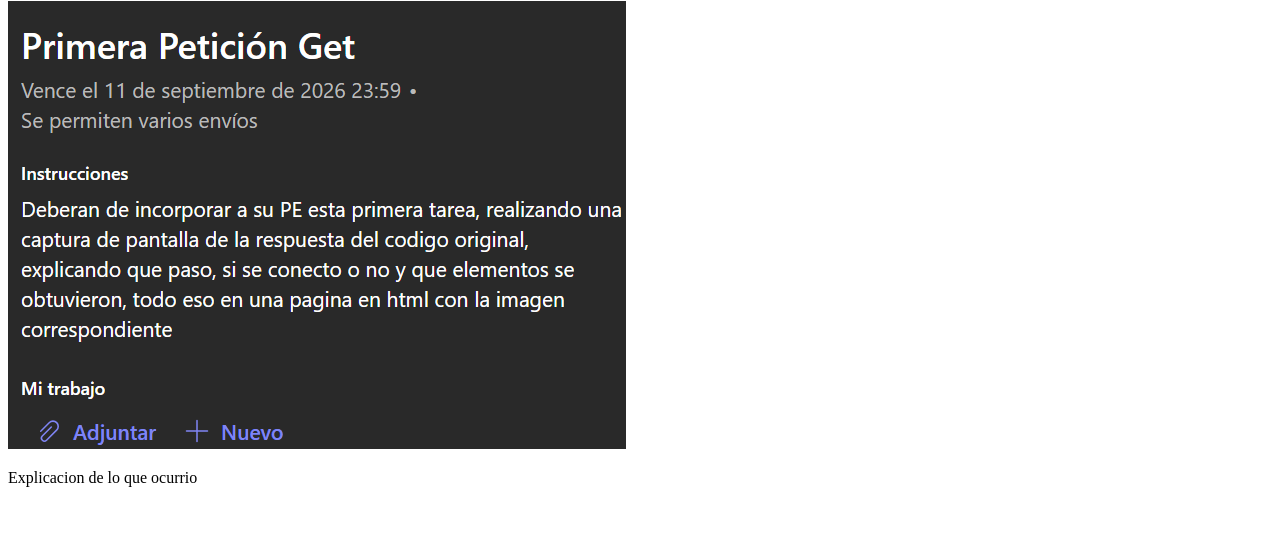
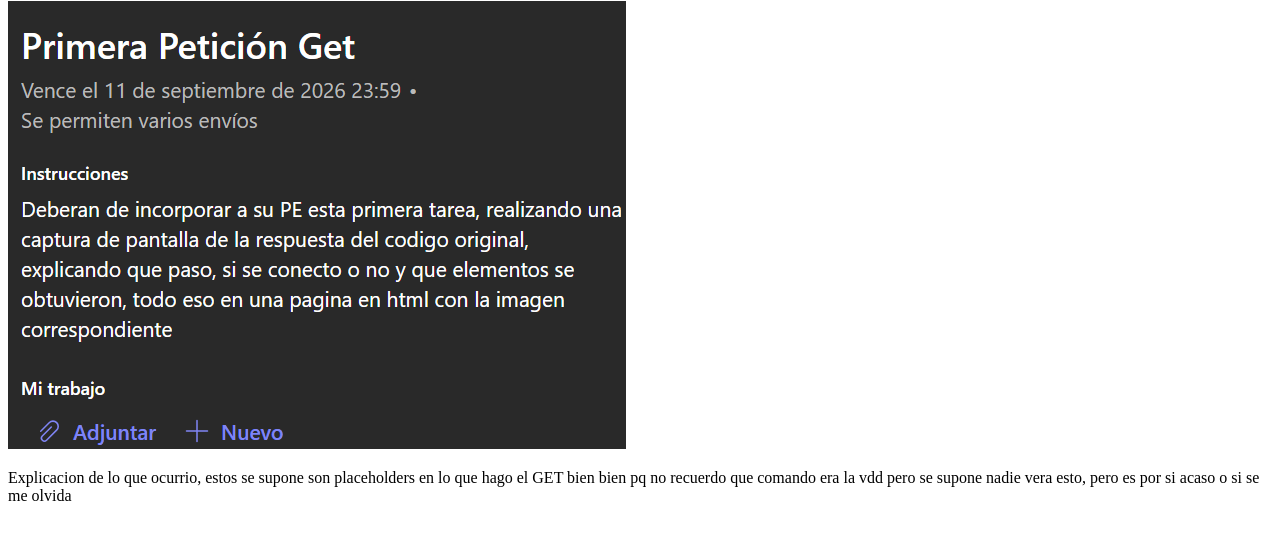
Before and after one commit to Hetor1709/2026-PS-ISD-ROMEROVELAZQUEZHECTORHUGO, a plain HTML site: page ISD Primer Parcial/tarea1.html in a window 1280 px wide. Shown: the part 79-618 px from the top of the page. Drawn offline with Linux system fonts and the light colour scheme.

Commit message:
notas placeholder

```diff
--- a/ISD Primer Parcial/tarea1.html
+++ b/ISD Primer Parcial/tarea1.html
@@ -9,6 +9,6 @@
     <h1>Primer GET y peticion</h1>
     <img src="/ISD Primer Parcial/Captura de pantalla 2026-09-21 234156.png" alt="">
 
-    <p>Explicacion de lo que ocurrio</p>
+    <p>Explicacion de lo que ocurrio, estos se supone son placeholders en lo que hago el GET bien bien pq no recuerdo que comando era la vdd pero se supone nadie vera esto, pero es por si acaso o si se me olvida</p>
 </body>
 </html>
```
